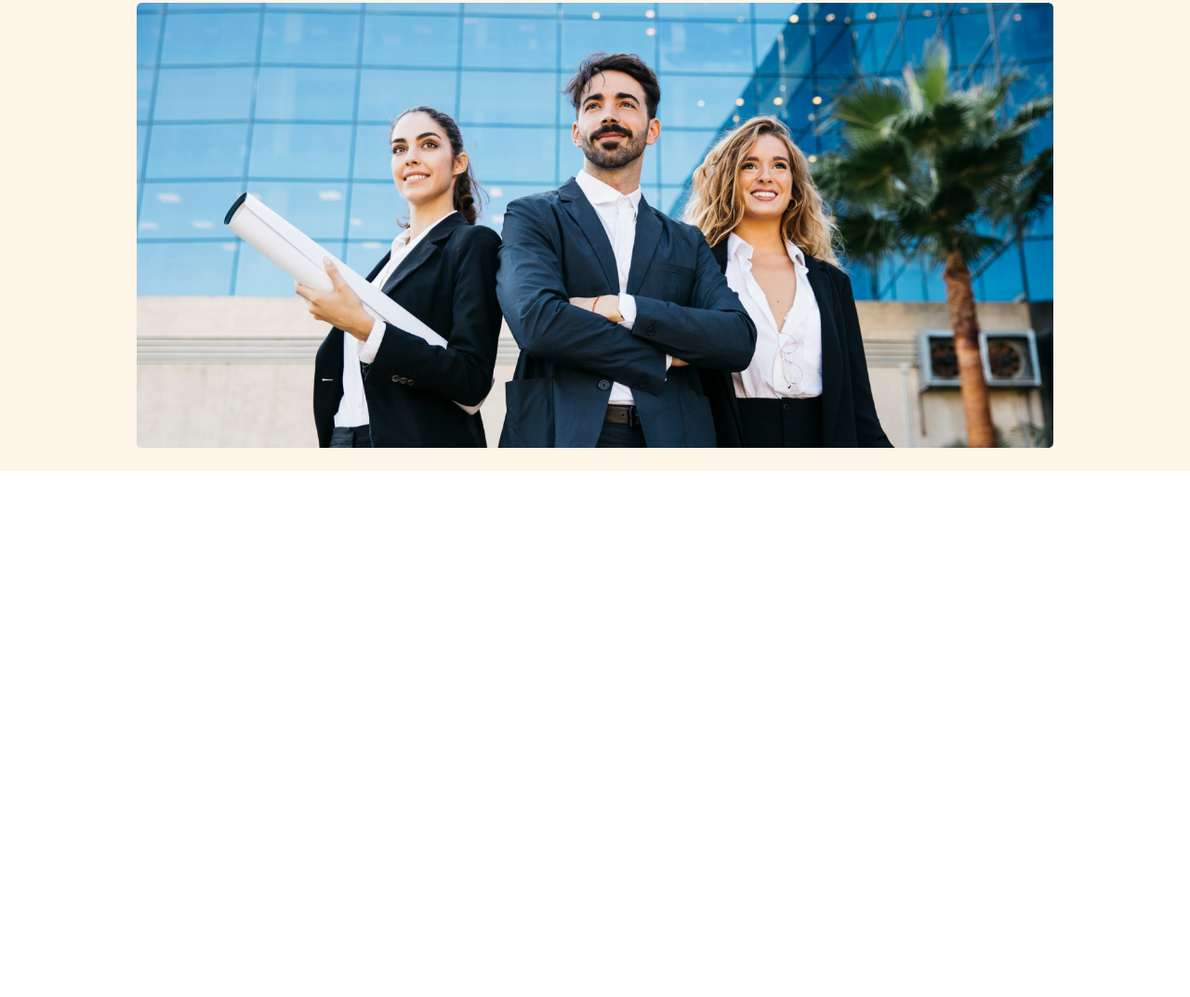
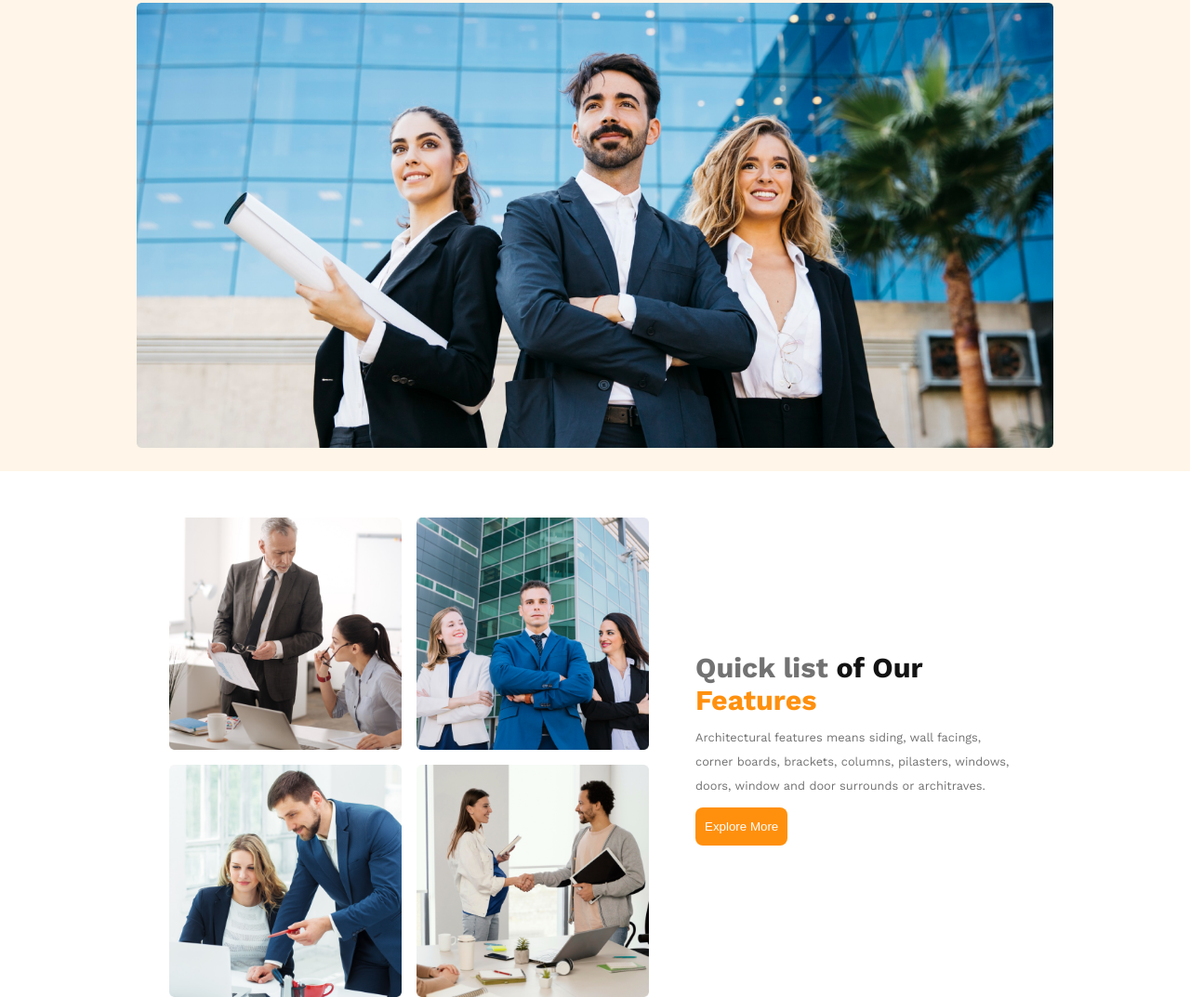
Before and after one commit to sabuj-xdev/architect-website, a plain HTML site: page index.html in a window 1280 px wide. Shown: the part 405-1478 px from the top of the page at 93% size. Before the commit the page ends 912 px from the top, so only its background shows below. Drawn offline with nearby package versions, Linux system fonts and the light colour scheme.

Commit message:
added team image

```diff
--- a/index.html
+++ b/index.html
@@ -37,7 +37,26 @@
     </div>
     </header>
     <main>
+<section>
+    <div class="feature-section">
+        <div class="office-team">
+        <img src="images/team1.png" alt="">
+        <img src="images/team2.png" alt="">
+        <img src="images/team3.png" alt="">
+        <img src="images/team4.png" alt="">
+    </div>
+    <div class="feature">
+        <h3>
+           <span>Quick list </span> of Our  <span class="sub-title">Features</span>
+        </h3>
+        <p>Architectural features means siding, wall facings, corner boards, brackets, columns, pilasters, windows, doors, window and door surrounds or architraves.</p>
+        <button>
+            Explore More
+        </button>
+    </div>
+</div>
 
+</section>
     </main>
     <footer>
 
--- a/styles/style.css
+++ b/styles/style.css
@@ -12,6 +12,9 @@
     --secondary-color:rgba(66, 66, 66, 1);
     --dark-3:rgba(114, 114, 114, 1);
     --font-family:"Work Sans", sans-serif;
+}
+body{
+    font-family:var(--font-family);
 }
 .header{
     background-color: rgb(255, 245, 232);
@@ -65,7 +68,7 @@
     line-height: 26px;
     margin-bottom:20px;
 }
-.brand button{
+.brand button , .feature button{
     background-color: rgba(255, 144, 14, 1);
     color:rgba(255, 255, 255, 1);
     padding:13px 10px;
@@ -81,6 +84,47 @@
     display:flex;
     justify-content: center;
     padding-bottom:25px;
+}
+/* team image style  */
+.office-team{
+    display:grid;
+    grid-template-columns:repeat(2,250px);
+    gap:16px;
+}
+.office-team img{
+    width:250px;
+}
+.feature{
+    width:350px;
+    margin-left:50px;
+}
+.feature span{
+color:var(--dark-3);
+font-size:1.9rem;
+font-weight:600px;
+}
+.feature .sub-title{
+    color:rgba(255, 144, 14, 1);
+    font-weight:bold;
+}
+.feature h3 {
+    color:var(--primary-color);
+    font-size:1.9rem;
+    font-weight: bold;
+}
+.feature p{
+    color:var(--dark-3);
+    font-size:0.8rem;
+    font-weight: 400px;
+    line-height: 26px;
+    margin-top:10px;
+    margin-bottom:10px;
+}
+.feature-section{
+    display:flex;
+    justify-content: center;
+    align-items: center;
+    margin-top:50px;
 }
 /* responsive design  */
 @media screen and (max-width:576px) {
```
